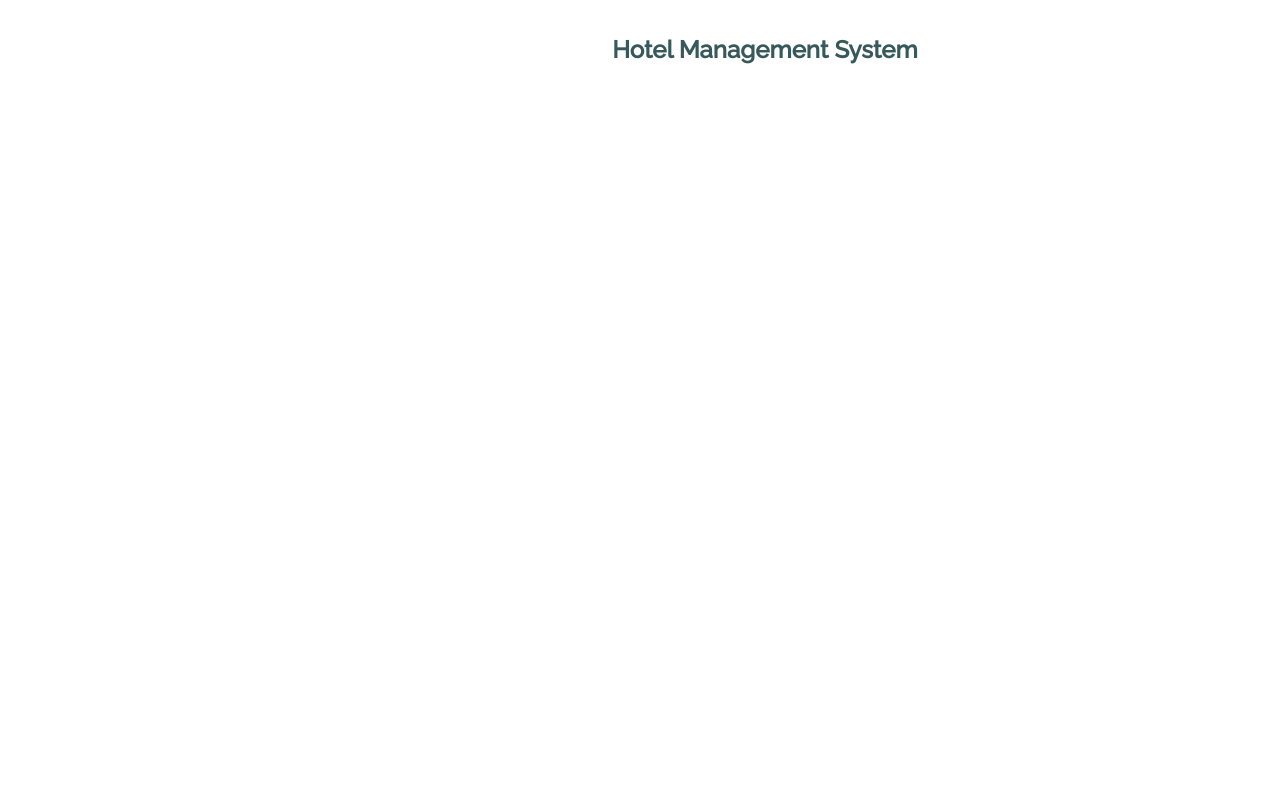
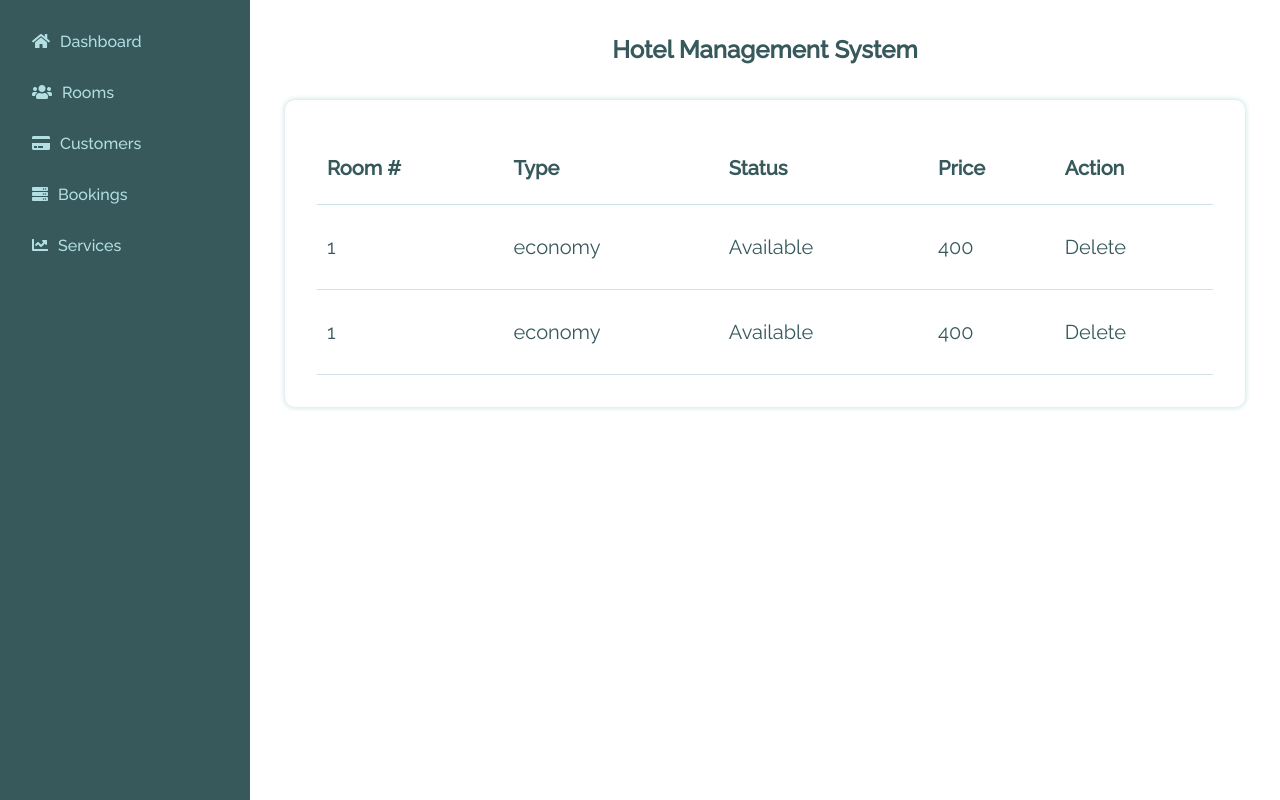
Before and after one commit to Richey24/react-hotel, a React (Create React App) app: page /app/rooms in a window 1280 px wide. Built offline with nearby package versions, Linux system fonts and the light colour scheme.

Commit message:
feat(rooms):created room page and add sidenavigation

```diff
--- a/src/App.js
+++ b/src/App.js
@@ -1,9 +1,12 @@
 import "./styles/app.css";
+import SideNavigation from "./components/sideNavigation";
+import RoomPage from "./pages/Rooms";
 
 function App() {
   return (
     <div className="app_layout">
       <div className="app_sidebar">
+        <SideNavigation/>
       </div>
 
       <div className="app_content_wrapper">
@@ -15,7 +18,7 @@ function App() {
         </div>
 
         <div className="app_content">
-
+          <RoomPage/>
         </div>
       </div>
     </div>
--- /dev/null
+++ b/src/components/sideNavigation.jsx
@@ -0,0 +1,58 @@
+import React, { Component } from 'react';
+import "../styles/sideNavigation.css"
+
+class SideNavigation extends Component {
+  state = {
+    links: [
+      {
+        name: "Dashboard",
+        link: "/dashboard",
+        icon: "fa fa-home",
+      },
+      {
+        name: "Rooms",
+        link: "/room",
+        icon: "fa fa-users"
+      },
+      {
+        name: "Customers",
+        link: "/customer",
+        icon: "fa fa-credit-card"
+      },
+      {
+        name: "Bookings",
+        link: "/bookings",
+        icon: "fa fa-server"
+      },
+      {
+        name: "Services",
+        link: "/services",
+        icon: "fa fa-chart-line"
+      }
+    ]
+   }
+
+  render() {
+    return (
+      <div className="sidenav">
+        { this.getLinks() }
+      </div>
+    );
+  }
+
+  getLinks(){
+    const { links } = this.state;
+    return links.map( link => {
+      return (
+        <div className="links" key={link.name}>
+          <span className="icon">
+            <i className={link.icon}></i>
+          </span>
+          <span> { link.name } </span>
+        </div>
+      );
+    })
+  }
+}
+
+export default SideNavigation;
--- /dev/null
+++ b/src/components/table.jsx
@@ -0,0 +1,61 @@
+import React, { Component } from "react";
+import "../styles/table.css"
+
+class Table extends Component {
+  state = {
+    headers: this.props.headers,
+    items: this.props.items,
+  };
+
+  render() {
+    return (
+      <div className="table_wrapper">
+        <table>
+          <thead>
+            <tr>{this.loadHeaders()}</tr>
+          </thead>
+          <tbody>{this.loadRows()}</tbody>
+        </table>
+      </div>
+    );
+  }
+
+  loadHeaders() {
+    const { headers } = this.state;
+
+    if (!Array.isArray(headers)) {
+      return;
+    }
+    if (headers.length === 0) {
+      return;
+    }
+
+    return headers.map((header, index) => {
+      return <th key={index}>{header.text}</th>;
+    });
+  }
+
+  loadRows() {
+    const { headers, items } = this.state;
+
+    if (!Array.isArray(headers) || !Array.isArray(items)) {
+      return;
+    }
+
+    if (headers.length === 0 || items.length === 0) {
+      return;
+    }
+
+    return items.map((item, itemIndex) => {
+      return (
+        <tr key={itemIndex}>
+          {headers.map((header, headerIndex) => (
+            <td key={headerIndex + itemIndex}>{ item[header.value] }</td>
+          ))}
+        </tr>
+      );
+    });
+  }
+}
+
+export default Table;
--- /dev/null
+++ b/src/pages/Rooms.js
@@ -0,0 +1,39 @@
+import Table from "../components/table"
+
+const headers = [
+  { text: "Room #", value: "room" },
+  { text: "Type", value: "type" },
+  { text: "Status", value: "status" },
+  { text: "Price", value: "price" },
+  { text: "Action", value: "action" }
+]
+
+const items = [
+  {
+    room: "1",
+    type: "economy",
+    status: "Available",
+    price: "400",
+    action: "Delete"
+  },
+  {
+    room: "1",
+    type: "economy",
+    status: "Available",
+    price: "400",
+    action: "Delete"
+  }
+]
+
+
+function RoomPage() {
+  return (
+    <div className="page_content">
+      <div className="">
+      </div>
+      <Table headers={ headers } items={ items } />
+    </div>
+  );
+}
+
+export default RoomPage;
--- /dev/null
+++ b/src/styles/sideNavigation.css
@@ -0,0 +1,22 @@
+.sidenav {
+  background-color: red;
+  height: 100%;
+  width: 100%;
+  color: #B3DFE3;
+  background-color: #37595C;
+  display: flex;
+  flex-direction: column;
+  align-items: flex-start;
+  padding: 32px 0px 0px 32px;
+  gap: 32px;
+  font-family: "Raleway", Helvetica, sans-serif;
+  font-weight: 500;
+}
+
+.links {
+  display: flex;
+  flex-direction: row;
+  align-items: flex-end;
+  padding: 0px;
+  gap: 10px;
+}
--- /dev/null
+++ b/src/styles/table.css
@@ -0,0 +1,27 @@
+.table_wrapper {
+  min-width: 60rem;
+  height: auto;
+  box-shadow: 0px 0px 5px 1px #CFE4E5;
+  padding: 32px;
+  border-radius: 10px;
+}
+
+.table_wrapper > table {
+  font-family: "Raleway", Arial, Helvetica, sans-serif;
+  width: 100%;
+  height: 100%;
+  text-align: left;
+  border-collapse: collapse;
+  border-spacing: 0 15px;
+  color: #303E40;
+  margin-bottom: 24px;
+}
+
+th, td {
+  border-bottom: 1px solid #CFE4E5;
+  padding-left: 10px;
+  padding-top: 24px;
+  padding-bottom: 24px;
+  font-size: 1.25rem;
+  color: #37595C;
+}
```
